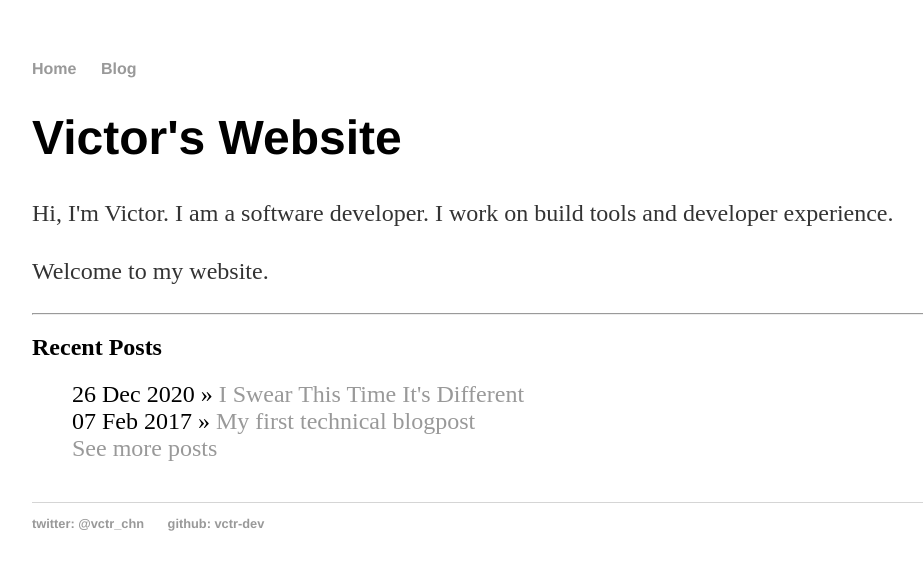
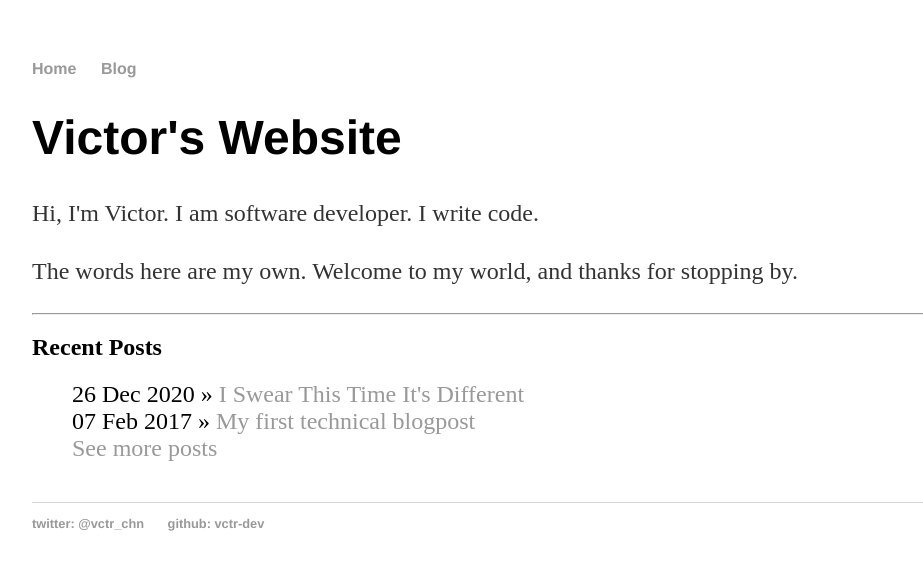
Before and after one commit to vctr-dev/vctr-dev.github.io, a Jekyll site: the page built from index.html, in a window 1280 px wide. Shown: the top 570 px of the page, without its empty margins (160-1083 px from the left). Built offline with Jekyll 4.4.1, drawn with Linux system fonts in a browser that asks for light colours.

Commit message:
Update about page

```diff
--- a/index.html
+++ b/index.html
@@ -6,9 +6,10 @@ title: Victor's Website
 <div class="blurb">
 	<h1>Victor's Website</h1>
 	<p>
-		Hi, I'm Victor. I am a software developer. I work on build tools and developer experience.
+		Hi, I'm Victor. I am software developer. I write code.
 	</p>
-	<p>Welcome to my website.</p>
+	<p>
+		The words here are my own. Welcome to my world, and thanks for stopping by.</p>
 	<hr />
 	<h2>Recent Posts</h2>
 	<ul class="posts">
```
